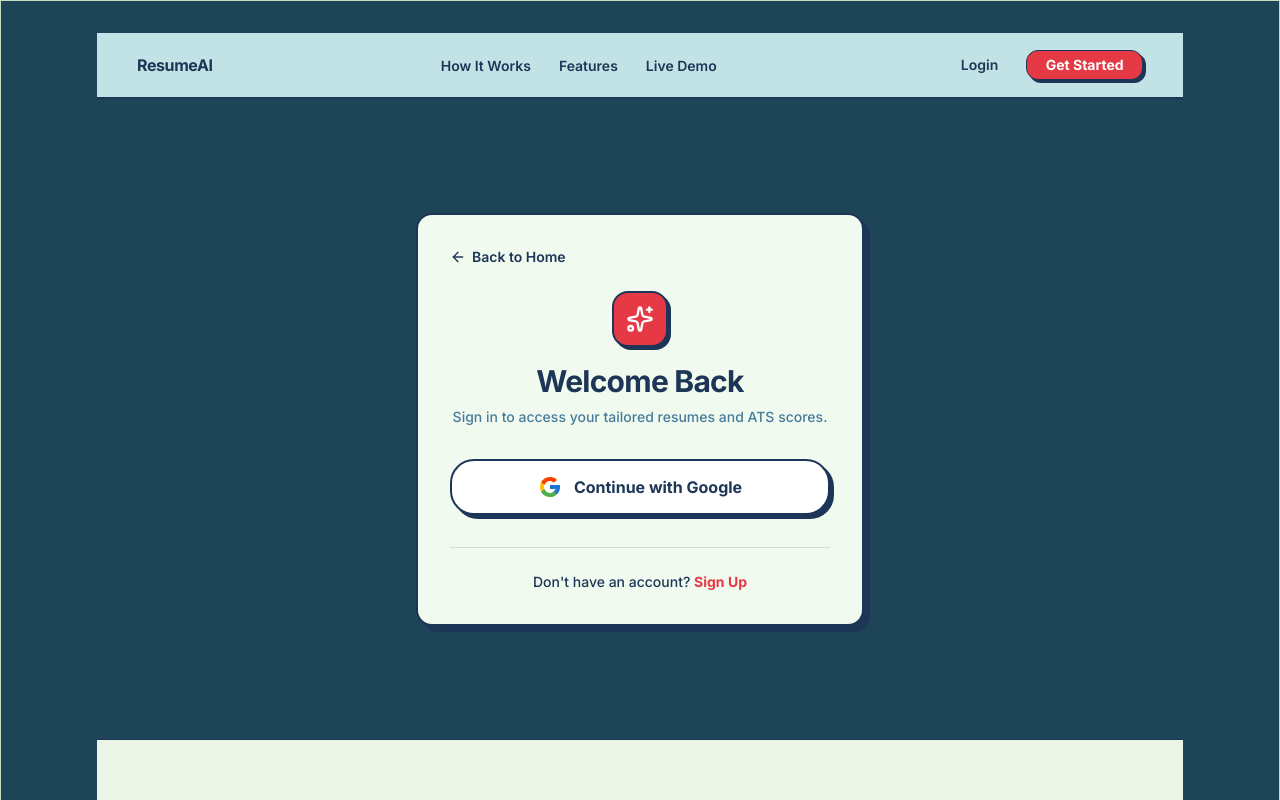
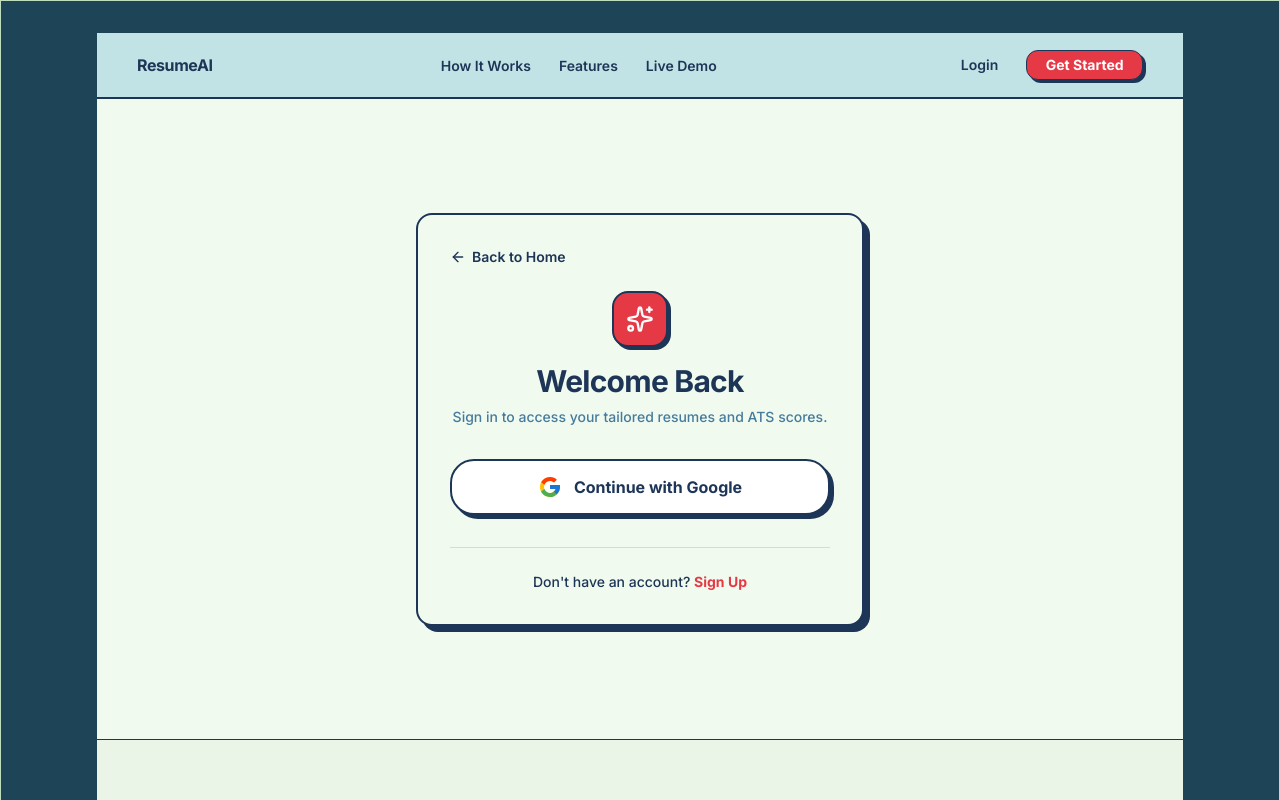
Before and after one commit to Rukkyoo/resume, a Next.js app: page /sign-in in a window 1280 px wide. Shown: the top 800 px of the page. Built offline with nearby package versions, Linux system fonts and the light colour scheme; no server answers; what lightswind would draw is missing.

Commit message:
feat: implement sign-in and sign-up pages with Google authentication integration

```diff
--- a/app/(landing)/sign-in/page.tsx
+++ b/app/(landing)/sign-in/page.tsx
@@ -18,7 +18,7 @@ export default async function SignInPage() {
   }
 
   return (
-    <div className="min-h-[calc(100vh-160px)] flex items-center justify-center py-12 px-4 sm:px-6">
+    <div className="min-h-[calc(100vh-160px)] flex items-center bg-[#f1faee] justify-center py-12 px-4 sm:px-6">
       <GoogleAuthCard mode="sign-in" />
     </div>
   );
--- a/app/(landing)/sign-up/page.tsx
+++ b/app/(landing)/sign-up/page.tsx
@@ -18,7 +18,7 @@ export default async function SignUpPage() {
   }
 
   return (
-    <div className="min-h-[calc(100vh-160px)] flex items-center justify-center py-12 px-4 sm:px-6">
+    <div className="min-h-[calc(100vh-160px)] bg-[#f1faee] flex items-center justify-center py-12 px-4 sm:px-6">
       <GoogleAuthCard mode="sign-up" />
     </div>
   );
```
